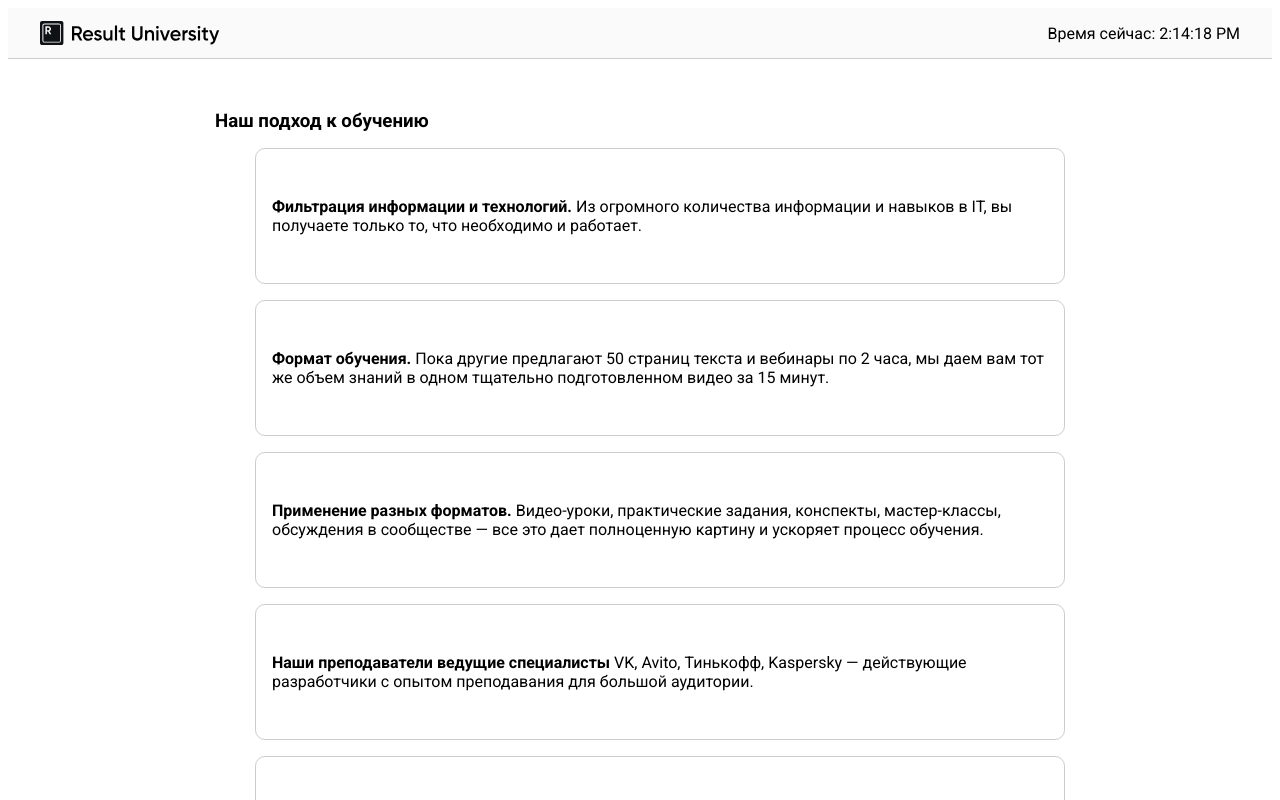
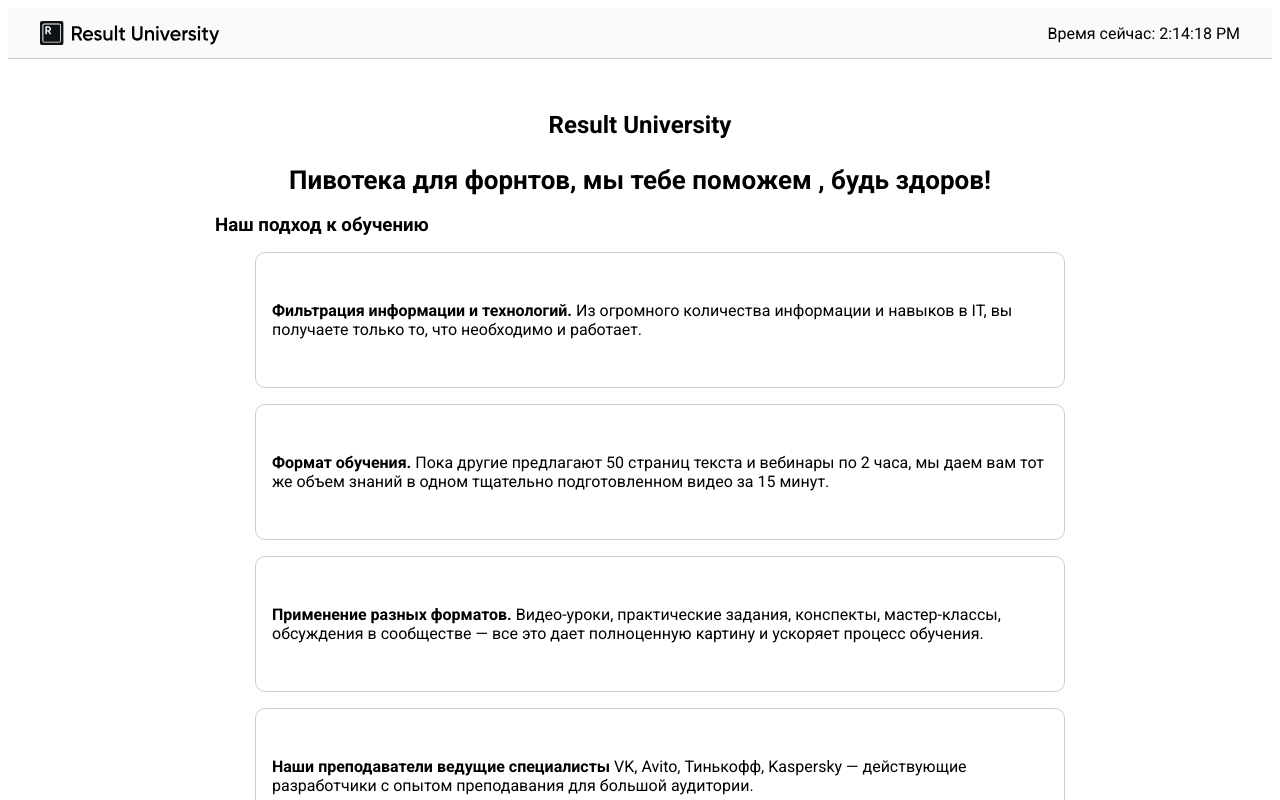
Before and after one commit to KaifasKainPepegich/Vladik-L1, a React (Vite) app: page / in a window 1280 px wide. Shown: the top 800 px of the page. Built offline with nearby package versions, Linux system fonts and the light colour scheme.

Commit message:
переделки помелочи + начал  scss

```diff
--- a/src/App.jsx
+++ b/src/App.jsx
@@ -1,42 +1,16 @@
-import Header from './components/Header'
-import { ways, differences } from './data'
-import WayToTeach from './components/WayToTeach/WayToTeach'
-import { useState } from 'react'
-import Button from './components/Button/Button'
+import Header from './components/Header/Header'
+import TeachSection from './components/WayToTeach/TeachSection'
+import ButtonSection from './components/Button/ButtonSection'
+import IntroSection from './components/IntroSection/IntroSection'
 
 export default function App() {
-  const [contentType, setContentType] = useState(null)
-
   return (
     <>
       <Header />
       <main>
-        <section>
-          <h3>Наш подход к обучению</h3>
-
-          <ul>
-            {ways.map((way) => (
-              <WayToTeach key={way.title} {...way} />
-            ))}
-          </ul>
-        </section>
-        <section>
-          <h3>Чем мы отличаемся от других</h3>
-
-          <Button isActive={contentType === 'way'} onClick={() => setContentType('way')}>
-            Подход
-          </Button>
-          <Button isActive={contentType === 'easy'} onClick={() => setContentType('easy')}>
-            Доступность
-          </Button>
-          <Button isActive={contentType === 'program'} onClick={() => setContentType('program')}>
-            Концентрация
-          </Button>
-
-          {!contentType && <p>нажми на кнопку</p>}
-
-          {contentType && <p>{differences[contentType]}</p>}
-        </section>
+        <IntroSection />
+        <TeachSection />
+        <ButtonSection />
       </main>
     </>
   )
--- /dev/null
+++ b/src/components/Button/ButtonSection.jsx
@@ -0,0 +1,26 @@
+import { differences } from '../../data'
+import { useState } from 'react'
+import Button from './Button'
+
+export default function ButtonSection() {
+  const [contentType, setContentType] = useState(null)
+  return (
+    <section>
+      <h3>Чем мы отличаемся от других</h3>
+
+      <Button isActive={contentType === 'way'} onClick={() => setContentType('way')}>
+        Подход
+      </Button>
+      <Button isActive={contentType === 'easy'} onClick={() => setContentType('easy')}>
+        Доступность
+      </Button>
+      <Button isActive={contentType === 'program'} onClick={() => setContentType('program')}>
+        Концентрация
+      </Button>
+
+      {!contentType && <p>нажми на кнопку</p>}
+
+      {contentType && <p>{differences[contentType]}</p>}
+    </section>
+  )
+}
--- /dev/null
+++ b/src/components/IntroSection/IntroSection.jsx
@@ -0,0 +1,20 @@
+import React from 'react'
+import styles from './IntroSection.module.scss'
+
+// /*export default function IntroSection() {
+
+//   return (
+//     <section>
+//       <h1 className='centered'>Result University</h1>
+//       <h3 className='centered'>Пивотека для форнтов, мы тебе поможем , будь здоров!</h3>
+//     </section>
+//   )
+// }*/
+const e = React.createElement
+
+export default function IntroSection() {
+  return e('section', null, [
+    e('h1', { className: styles.centered }, 'Result University'),
+    e('h3', { className: styles.second }, 'Пивотека для форнтов, мы тебе поможем , будь здоров!'),
+  ])
+}
--- /dev/null
+++ b/src/components/IntroSection/IntroSection.module.scss
@@ -0,0 +1,9 @@
+.centered {
+  text-align: center;
+}
+.second {
+  text-align: center;
+  font-size: 26px;
+  color: #000000; // Цвет текста (синий)
+  background-color: #ffffff; // Цвет фона (светло-серый)
+}
--- /dev/null
+++ b/src/components/WayToTeach/TeachSection.jsx
@@ -0,0 +1,16 @@
+import { ways } from '../../data'
+import WayToTeach from './WayToTeach'
+
+export default function TeachSection() {
+  return (
+    <section>
+      <h3>Наш подход к обучению</h3>
+
+      <ul>
+        {ways.map((way) => (
+          <WayToTeach key={way.title} {...way} />
+        ))}
+      </ul>
+    </section>
+  )
+}
```
Also changed, not shown: src/components/Header/Header.jsx (renamed from src/components/Header.jsx).
